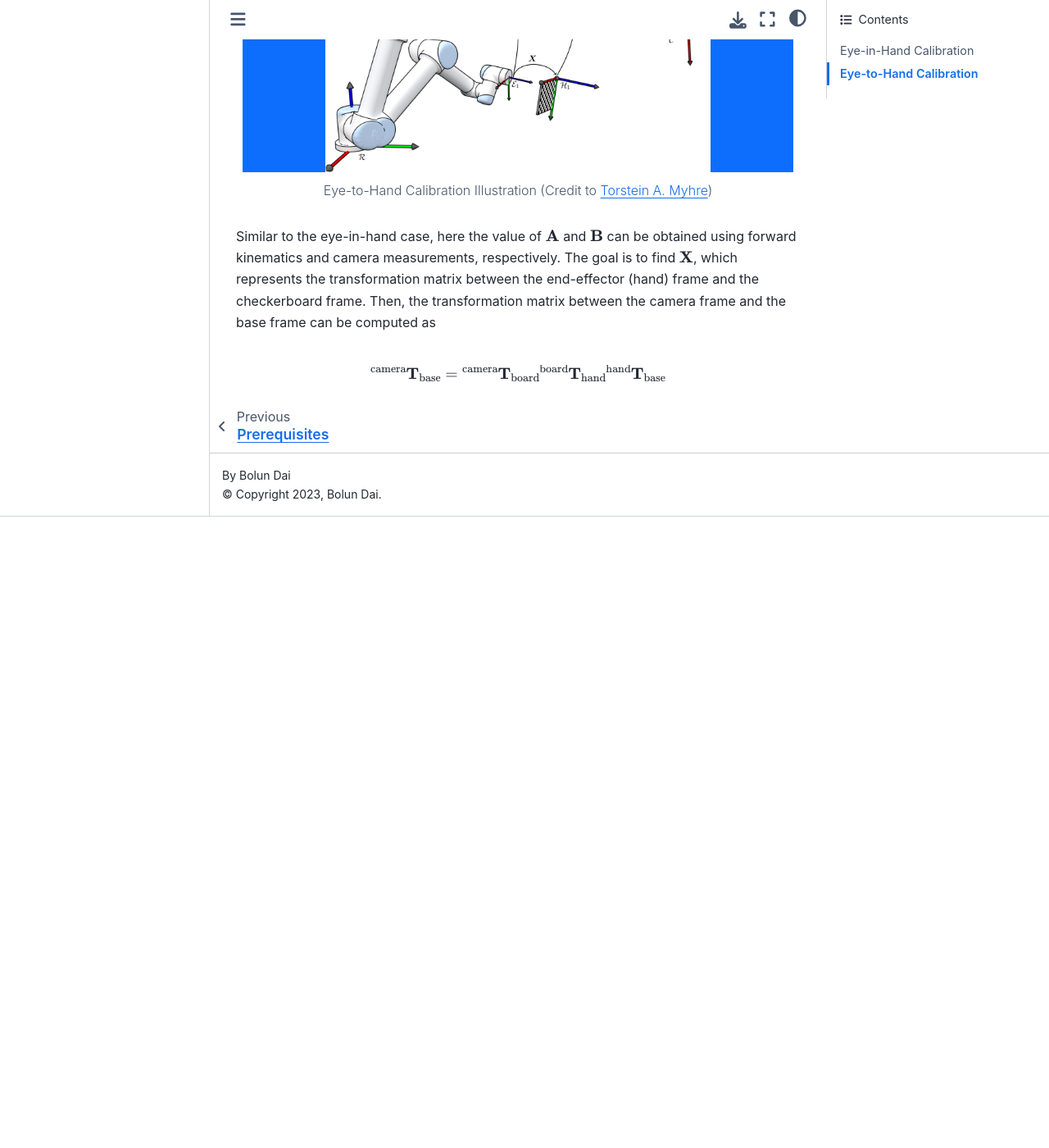
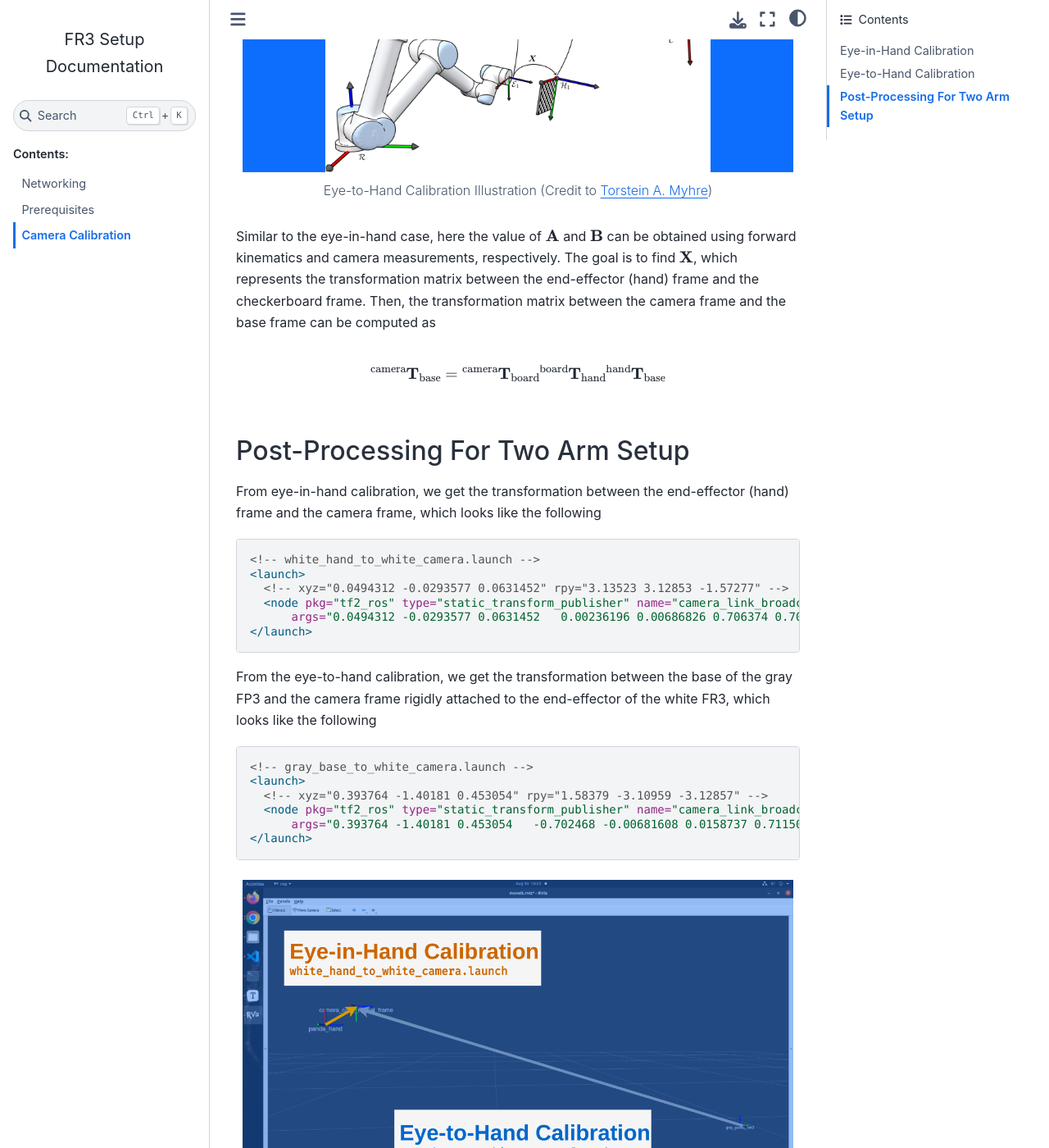
Before and after one commit to BolunDai0216/FR3Setup, a Sphinx documentation site: the page built from docs/source/camera_calibration/index.md, in a window 1280 px wide and 1400 px high, scrolled down 1091 px. Shown: the whole window at 82% size. Built offline with Sphinx 7.4.7 and the Sphinx Book theme 1.1.4, drawn with Linux system fonts in a browser that asks for light colours; before the commit the page ends 1721 px from its top, so only the background shows below that; some of the changed text lies outside the part shown.

Commit message:
added post processing steps to camera calibration

````diff
--- a/docs/source/camera_calibration/index.md
+++ b/docs/source/camera_calibration/index.md
@@ -32,3 +32,69 @@
 Similar to the eye-in-hand case, here the value of $\mathbf{A}$ and $\mathbf{B}$ can be obtained using forward kinematics and camera measurements, respectively. The goal is to find $\mathbf{X}$, which represents the transformation matrix between the end-effector (hand) frame and the checkerboard frame. Then, the transformation matrix between the camera frame and the base frame can be computed as
 
 $$^\mathrm{camera}\mathbf{T}_\mathrm{base} = {}^\mathrm{camera}\mathbf{T}_\mathrm{board}{}^\mathrm{board}\mathbf{T}_\mathrm{hand}{}^\mathrm{hand}\mathbf{T}_\mathrm{base}$$
+
+## Post-Processing For Two Arm Setup
+
+From eye-in-hand calibration, we get the transformation between the end-effector (hand) frame and the camera frame, which looks like the following
+
+```xml
+<!-- white_hand_to_white_camera.launch -->
+<launch>
+  <!-- xyz="0.0494312 -0.0293577 0.0631452" rpy="3.13523 3.12853 -1.57277" -->
+  <node pkg="tf2_ros" type="static_transform_publisher" name="camera_link_broadcaster"
+      args="0.0494312 -0.0293577 0.0631452   0.00236196 0.00686826 0.706374 0.707802 panda_hand camera_color_optical_frame" />
+</launch>
+```
+
+From the eye-to-hand calibration, we get the transformation between the base of the gray FP3 and the camera frame rigidly attached to the end-effector of the white FR3, which looks like the following
+
+
+```xml
+<!-- gray_base_to_white_camera.launch -->
+<launch>
+  <!-- xyz="0.393764 -1.40181 0.453054" rpy="1.58379 -3.10959 -3.12857" -->
+  <node pkg="tf2_ros" type="static_transform_publisher" name="camera_link_broadcaster"
+      args="0.393764 -1.40181 0.453054   -0.702468 -0.00681608 0.0158737 0.711506 panda_link0 camera_color_optical_frame" />
+</launch>
+```
+
+```{figure} ../imgs/post_process_step1.png
+:alt: Post Processing Step 1
+:class: bg-primary mb-1
+:width: 100%
+:align: center
+Transformation obtained using eye-in-hand and eye-to-hand calibration.
+```
+
+Then, to get the relative transformation of the white FR3 base in the gray FP3 base frame, we first need to get the transformation between the camera frame rigidly attached to the end-effector of the white FR3 and the base frame of the FP3, which is the inverse of what we have in `gray_base_to_white_camera.launch`. To do this, we run the following commands
+
+```bash
+roslaunch gray_base_to_white_camera.launch
+python3 generate_launch_file.py --parent "/camera_color_optical_frame" --child "/panda_link0" --filename "white_camera_to_gray_base" --parentName "camera_color_optical_frame" --childName "grey_panda_link0"
+```
+
+```{figure} ../imgs/post_process_step2.png
+:alt: Post Processing Step 2
+:class: bg-primary mb-1
+:width: 100%
+:align: center
+Transformation obtained applying the steps above.
+```
+
+This will generate a launch file called `white_camera_to_gray_base.launch` in the current directory. Then, to get the relative transformation of the white FR3 base in the gray FP3 base frame, we run the following commands
+
+```bash
+roslaunch white_hand_to_white_camera.launch
+roslaunch white_camera_to_gray_base.launch
+python3 generate_launch_file.py --parent "/grey_panda_link0" --child "/panda_link0" --filename "gray_base_to_white_base" --parentName "grey_panda_link0" --childName "white_panda_link0"
+```
+
+these commands will generate a launch file called `gray_base_to_white_base.launch` in the current directory which gives us the transformation between the white FR3 base and the gray FP3 base.
+
+```{figure} ../imgs/post_process_step3.png
+:alt: Post Processing Step 3
+:class: bg-primary mb-1
+:width: 100%
+:align: center
+Transformation obtained applying the steps above.
+```
````
Also changed, not shown: docs/source/imgs/post_process_step1.png (added), docs/source/imgs/post_process_step2.png (added), docs/source/imgs/post_process_step3.png (added), 1 other file.
